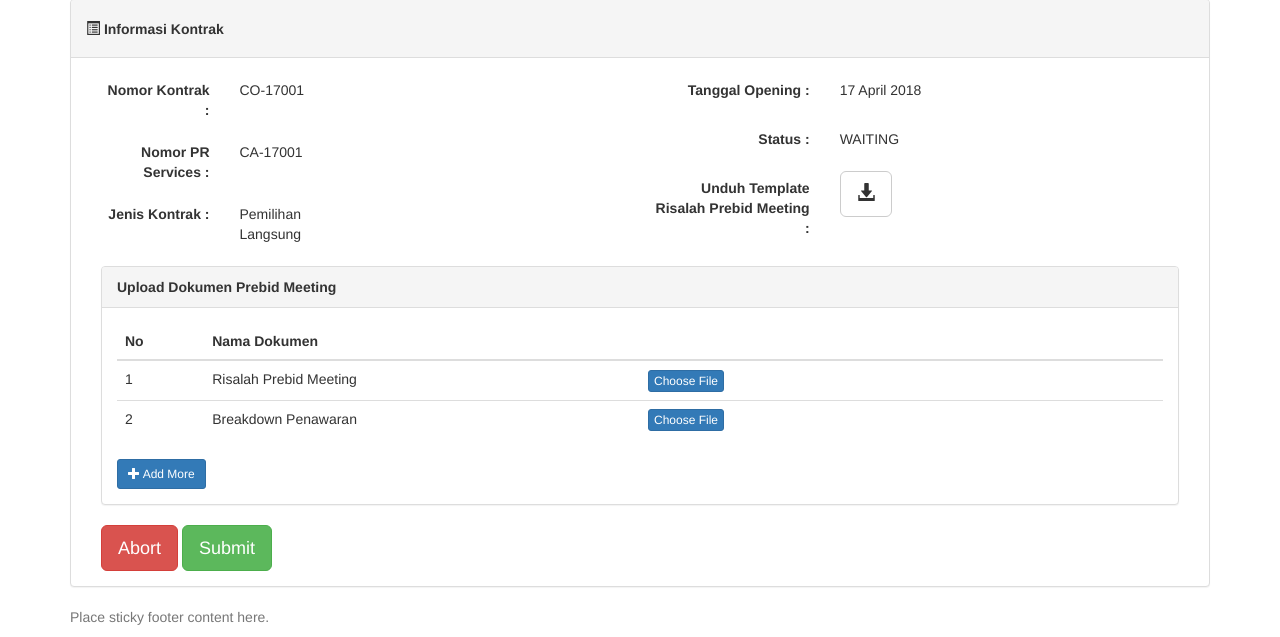
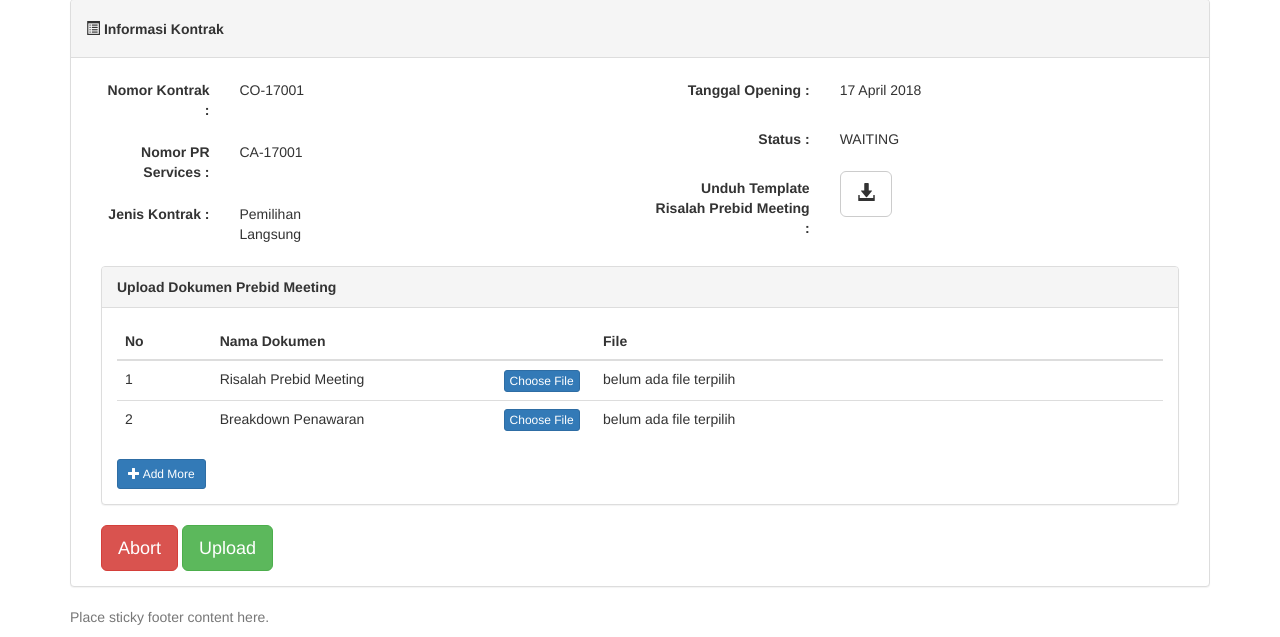
Before and after one commit to setyassida/econtractview, a PHP site: page /p3.php in a window 1280 px wide. Shown: the part 316-953 px from the top of the page. Run offline with PHP 8.4, Linux system fonts and the light colour scheme; some libraries are stand-ins or nearby versions.

Commit message:
prebid meeting

```diff
--- a/p3/p3.php
+++ b/p3/p3.php
@@ -131,20 +131,23 @@
 												<thead>
 													<tr>
 														<th class="col-md-1">No</th>
-														<th class="col-md-5">Nama Dokumen</th>
-														<th class="col-md-6"></th>
+														<th class="col-md-3">Nama Dokumen</th>
+														<th class="col-md-1"></th>
+														<th class="col-md-6">File</th>
 													</tr>
 												</thead>
 												<tbody>
 													<tr>
 														<td>1</td>
 														<td>Risalah Prebid Meeting</td>
-														<td><button type="button" class="btn btn-primary btn-xs" data-toggle="modal" data-target="#myModal">Choose File</button></td>
+														<td><button type="button" class="btn btn-primary btn-xs" data-toggle="modal" data-target="#1">Choose File</button></td>
+														<td>belum ada file terpilih</td>
 													</tr>
 													<tr>
 														<td>2</td>
 														<td>Breakdown Penawaran</a></td>
-														<td><button type="button" class="btn btn-primary btn-xs" data-toggle="modal" data-target="#myModal">Choose File</button></td>
+														<td><button type="button" class="btn btn-primary btn-xs" data-toggle="modal" data-target="#1">Choose File</button></td>
+														<td>belum ada file terpilih</td>
 													</tr>
 												</tbody>
 											</table>
@@ -152,7 +155,7 @@
 											<button type="button" class="btn btn-primary btn-sm" data-toggle="modal" data-target="#addMoreModal"><span class="glyphicon glyphicon-plus"></span> Add More </button>
 
 											<!-- Modal Choose File-->
-											<div id="myModal" class="modal fade" role="dialog">
+											<div id="1" class="modal fade" role="dialog">
 												<div class="modal-dialog">
 
 													<!-- Modal content-->
@@ -165,14 +168,14 @@
 															<div class="col-md-12">
 																<div class="form-group">
 																	<label class="control-label" for="exampleInputFile">Dokumen : </label>
-																	<input type="file" id="exampleInputFile">
+																	<input type="file" id="inputFile" multiple>
 																</div>
 																<div class="form-group">
 																	<label class="control-label" for="description">Deskripsi : </label>
 																	<textarea class="form-control" rows="5" id="description" name="description" style="resize:none"></textarea>
 																</div>
 															</div>
-															<button type="button" class="btn btn-default btn-md" data-dismiss="modal">Close</button>
+															<button id="okButton" type="button" class="btn btn-primary btn-md" data-dismiss="modal" value="1">Ok</button>
 														</div>
 
 
@@ -219,7 +222,7 @@
 
 								<div class="col-md-6">
 									<button class="btn btn-danger btn-lg"> Abort </button>
-									<button class="btn btn-success btn-lg"> Submit </button>
+									<button class="btn btn-success btn-lg"> Upload </button>
 								</div>
 
 							</div>
@@ -271,6 +274,29 @@
 
     	$("#dataTable tr:last").after(data);
 		});
+
+		//ok choose file button
+		$("#okButton").click(function(){
+			//get okButton value
+			var trNum = $("#okButton").val();
+
+			//find td with first column value same as button value
+			var tableRow = $("#dataTable td").filter(function() {
+			    return $(this).text() == trNum;
+			}).closest("tr");
+
+			//get
+			var files = $('#inputFile').prop("files");
+			var names = $.map(files, function(val) { return val.name; });
+
+    	//replace column filename
+    	tableRow.find("td:last").text(names);
+
+    	alert(tableRow.find("td:last").text());
+
+		});
+
+
   </script>
 </body>
 </html>
```
